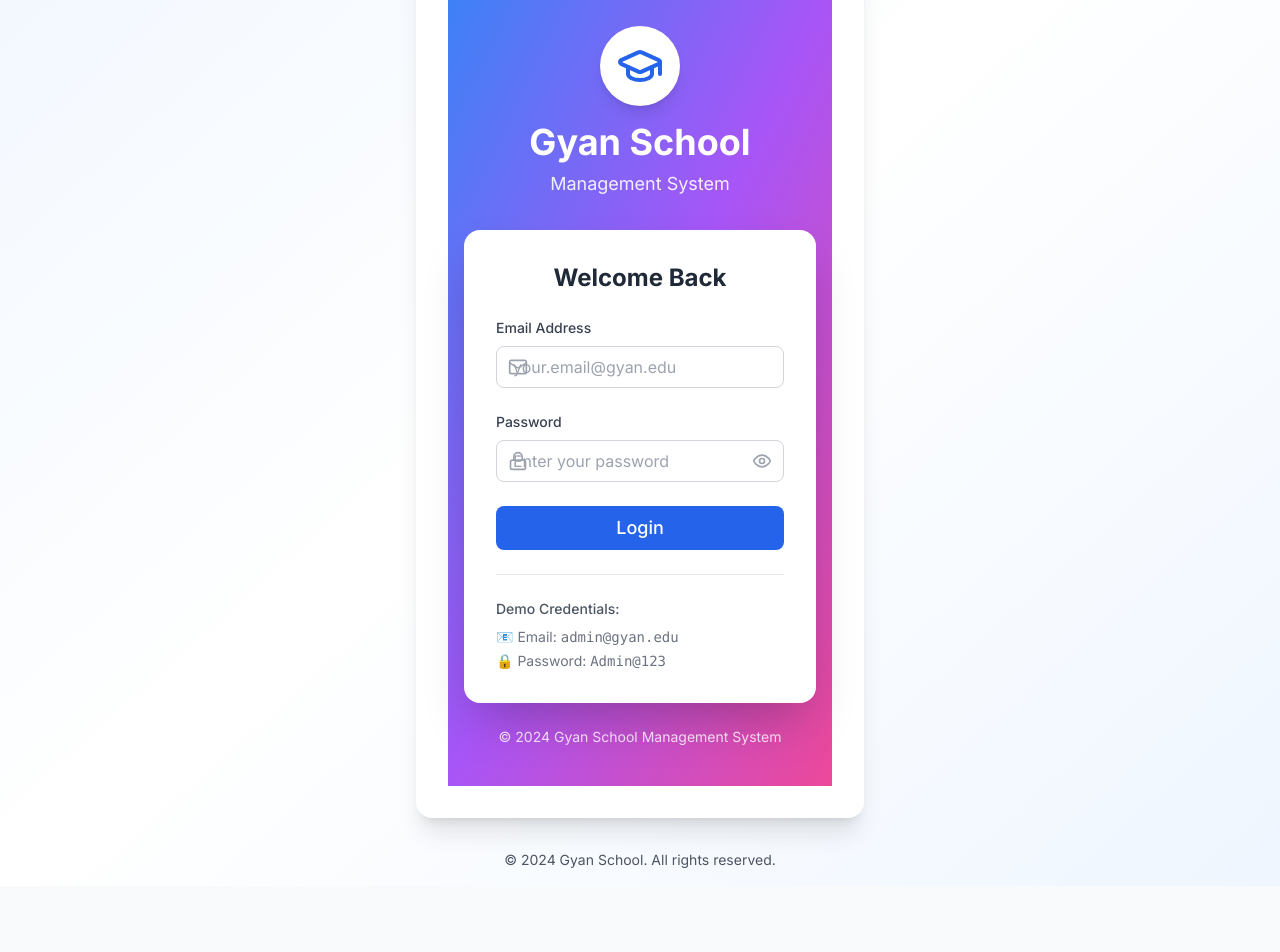
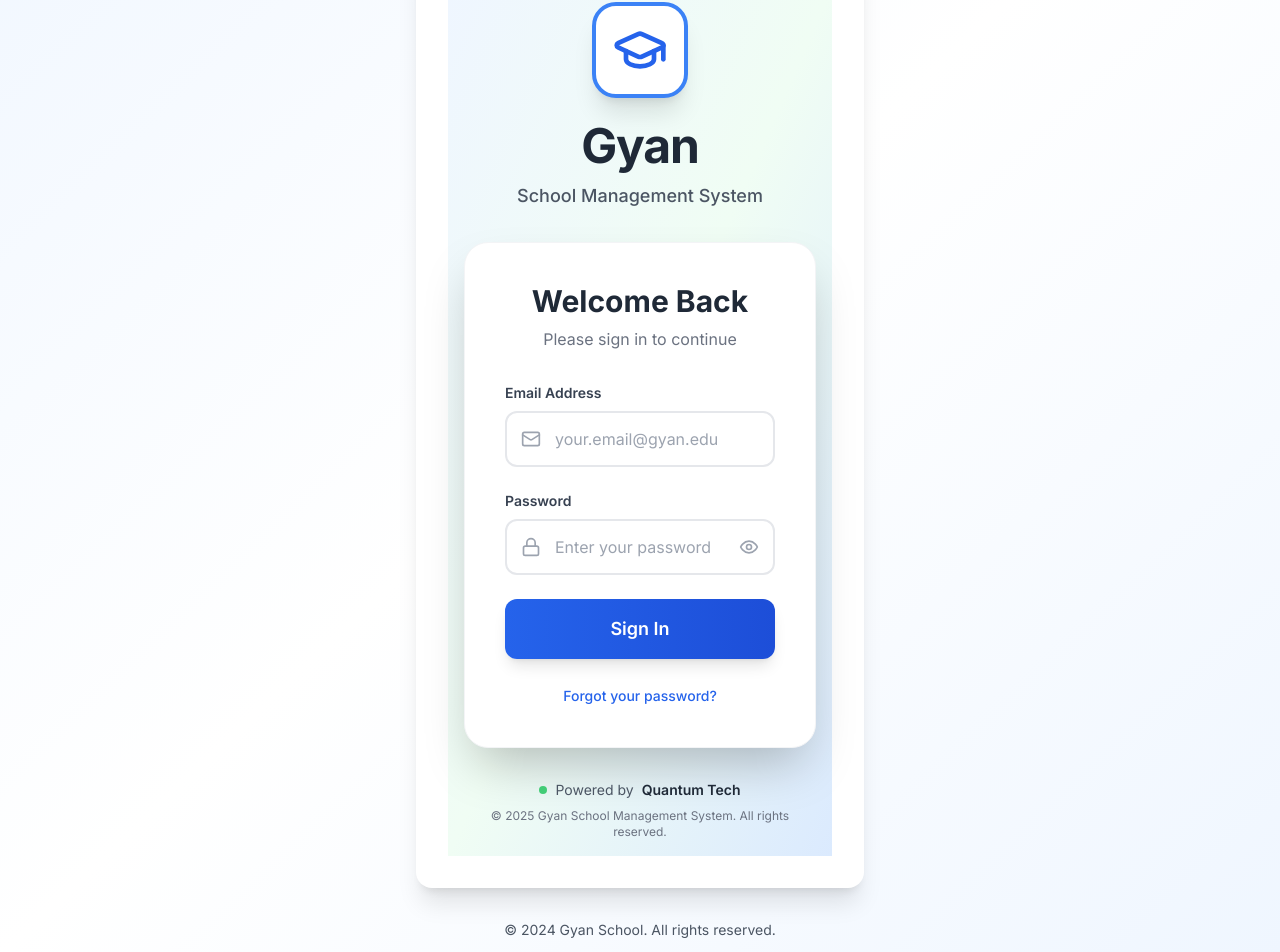
Before and after one commit to hazekiller/gyan_education_management_system, a React (Vite) app in the folder frontend-web/: page /login in a window 1280 px wide. Shown: the part 258-1210 px from the top of the page. Before the commit the page ends 1144 px from the top, so only its background shows below. Built offline with nearby package versions, Linux system fonts and the light colour scheme.

Commit message:
updated login page

```diff
--- a/frontend-web/src/pages/Login.jsx
+++ b/frontend-web/src/pages/Login.jsx
@@ -42,43 +42,47 @@ const Login = () => {
   };
 
   return (
-    <div className="min-h-screen flex items-center justify-center bg-gradient-to-br from-blue-500 via-purple-500 to-pink-500 p-4">
+    <div className="min-h-screen flex items-center justify-center bg-gradient-to-br from-blue-50 via-green-50 to-blue-100 p-4">
       <div className="max-w-md w-full">
-        {/* Logo & Title */}
         <div className="text-center mb-8">
-          <div className="inline-flex items-center justify-center w-20 h-20 bg-white rounded-full shadow-lg mb-4">
-            <GraduationCap className="w-12 h-12 text-blue-600" />
+          <div className="inline-flex items-center justify-center w-24 h-24 bg-white rounded-3xl shadow-xl mb-6 border-4 border-blue-500">
+            <GraduationCap className="w-14 h-14 text-blue-600" />
           </div>
-          <h1 className="text-4xl font-bold text-white mb-2">Gyan School</h1>
-          <p className="text-white/90 text-lg">Management System</p>
+          <h1 className="text-5xl font-bold text-gray-800 mb-3 tracking-tight">
+            Gyan
+          </h1>
+          <p className="text-gray-600 text-lg font-medium"> School Management System</p>
         </div>
 
         {/* Login Card */}
-        <div className="bg-white rounded-2xl shadow-2xl p-8">
-          <h2 className="text-2xl font-bold text-gray-800 mb-6 text-center">
-            Welcome Back
-          </h2>
+        <div className="bg-white rounded-3xl shadow-2xl p-10 border border-gray-100">
+          <div className="text-center mb-8">
+            <h2 className="text-3xl font-bold text-gray-800 mb-2">
+              Welcome Back
+            </h2>
+            <p className="text-gray-500">Please sign in to continue</p>
+          </div>
 
           {error && (
-            <div className="mb-4 p-3 bg-red-50 border border-red-200 rounded-lg">
-              <p className="text-sm text-red-600">{error}</p>
+            <div className="mb-6 p-4 bg-red-50 border-l-4 border-red-500 rounded-lg">
+              <p className="text-sm text-red-700 font-medium">{error}</p>
             </div>
           )}
 
           <form onSubmit={handleSubmit} className="space-y-6">
             {/* Email Input */}
             <div>
-              <label className="block text-sm font-medium text-gray-700 mb-2">
+              <label className="block text-sm font-semibold text-gray-700 mb-2">
                 Email Address
               </label>
               <div className="relative">
-                <Mail className="absolute left-3 top-1/2 transform -translate-y-1/2 text-gray-400 w-5 h-5" />
+                <Mail className="absolute left-4 top-1/2 transform -translate-y-1/2 text-gray-400 w-5 h-5" />
                 <input
                   type="email"
                   name="email"
                   value={formData.email}
                   onChange={handleChange}
-                  className="input pl-10"
+                  className="w-full pl-12 pr-4 py-3.5 border-2 border-gray-200 rounded-xl focus:border-blue-500 focus:ring-4 focus:ring-blue-100 outline-none transition-all duration-200 text-gray-700"
                   placeholder="your.email@gyan.edu"
                   required
                 />
@@ -87,24 +91,24 @@ const Login = () => {
 
             {/* Password Input */}
             <div>
-              <label className="block text-sm font-medium text-gray-700 mb-2">
+              <label className="block text-sm font-semibold text-gray-700 mb-2">
                 Password
               </label>
               <div className="relative">
-                <Lock className="absolute left-3 top-1/2 transform -translate-y-1/2 text-gray-400 w-5 h-5" />
+                <Lock className="absolute left-4 top-1/2 transform -translate-y-1/2 text-gray-400 w-5 h-5" />
                 <input
                   type={showPassword ? 'text' : 'password'}
                   name="password"
                   value={formData.password}
                   onChange={handleChange}
-                  className="input pl-10 pr-10"
+                  className="w-full pl-12 pr-12 py-3.5 border-2 border-gray-200 rounded-xl focus:border-blue-500 focus:ring-4 focus:ring-blue-100 outline-none transition-all duration-200 text-gray-700"
                   placeholder="Enter your password"
                   required
                 />
                 <button
                   type="button"
                   onClick={() => setShowPassword(!showPassword)}
-                  className="absolute right-3 top-1/2 transform -translate-y-1/2 text-gray-400 hover:text-gray-600"
+                  className="absolute right-4 top-1/2 transform -translate-y-1/2 text-gray-400 hover:text-blue-600 transition-colors duration-200"
                 >
                   {showPassword ? <EyeOff className="w-5 h-5" /> : <Eye className="w-5 h-5" />}
                 </button>
@@ -115,26 +119,40 @@ const Login = () => {
             <button
               type="submit"
               disabled={loading}
-              className="w-full btn btn-primary py-3 text-lg font-semibold"
+              className="w-full bg-gradient-to-r from-blue-600 to-blue-700 hover:from-blue-700 hover:to-blue-800 text-white py-4 rounded-xl text-lg font-semibold shadow-lg hover:shadow-xl transform hover:-translate-y-0.5 transition-all duration-200 disabled:opacity-50 disabled:cursor-not-allowed disabled:transform-none"
             >
-              {loading ? 'Logging in...' : 'Login'}
+              {loading ? (
+                <span className="flex items-center justify-center">
+                  <svg className="animate-spin -ml-1 mr-3 h-5 w-5 text-white" xmlns="http://www.w3.org/2000/svg" fill="none" viewBox="0 0 24 24">
+                    <circle className="opacity-25" cx="12" cy="12" r="10" stroke="currentColor" strokeWidth="4"></circle>
+                    <path className="opacity-75" fill="currentColor" d="M4 12a8 8 0 018-8V0C5.373 0 0 5.373 0 12h4zm2 5.291A7.962 7.962 0 014 12H0c0 3.042 1.135 5.824 3 7.938l3-2.647z"></path>
+                  </svg>
+                  Logging in...
+                </span>
+              ) : (
+                'Sign In'
+              )}
             </button>
           </form>
 
-          {/* Demo Credentials */}
-          <div className="mt-6 pt-6 border-t border-gray-200">
-            <p className="text-sm text-gray-600 mb-2 font-medium">Demo Credentials:</p>
-            <div className="space-y-1 text-sm text-gray-500">
-              <p>📧 Email: <span className="font-mono">admin@gyan.edu</span></p>
-              <p>🔒 Password: <span className="font-mono">Admin@123</span></p>
-            </div>
+          {/* Forgot Password Link */}
+          <div className="mt-6 text-center">
+            <a href="#" className="text-sm text-blue-600 hover:text-blue-700 font-medium hover:underline transition-colors duration-200">
+              Forgot your password?
+            </a>
           </div>
         </div>
 
         {/* Footer */}
-        <p className="text-center text-white/80 text-sm mt-6">
-          © 2024 Gyan School Management System
-        </p>
+        <div className="mt-8 text-center">
+          <p className="text-gray-600 text-sm flex items-center justify-center gap-2">
+            <span className="inline-block w-2 h-2 bg-green-500 rounded-full animate-pulse"></span>
+            Powered by <span className="font-semibold text-gray-800">Quantum Tech</span>
+          </p>
+          <p className="text-gray-500 text-xs mt-2">
+            © 2025 Gyan School Management System. All rights reserved.
+          </p>
+        </div>
       </div>
     </div>
   );
```
Also changed, not shown: 1 other file (tests, documents, lock files or other folders).
